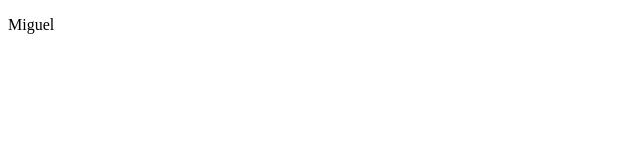
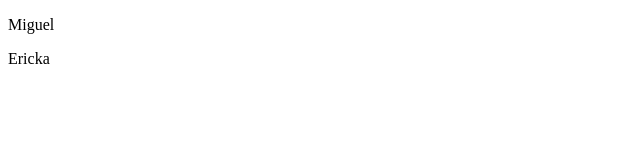
Before and after one commit to Hindbg/hem_mm, a plain HTML site: page index.html in a window 1280 px wide. Shown: the full height of the page, 0-640 px from the left. Drawn offline with Linux system fonts and the light colour scheme.

Commit message:
Commit Ericka

```diff
--- a/index.html
+++ b/index.html
@@ -9,6 +9,7 @@
 
 <body>
     <p>Miguel</p>
+    <p> Ericka </p>
 </body>
 
 </html>
```
